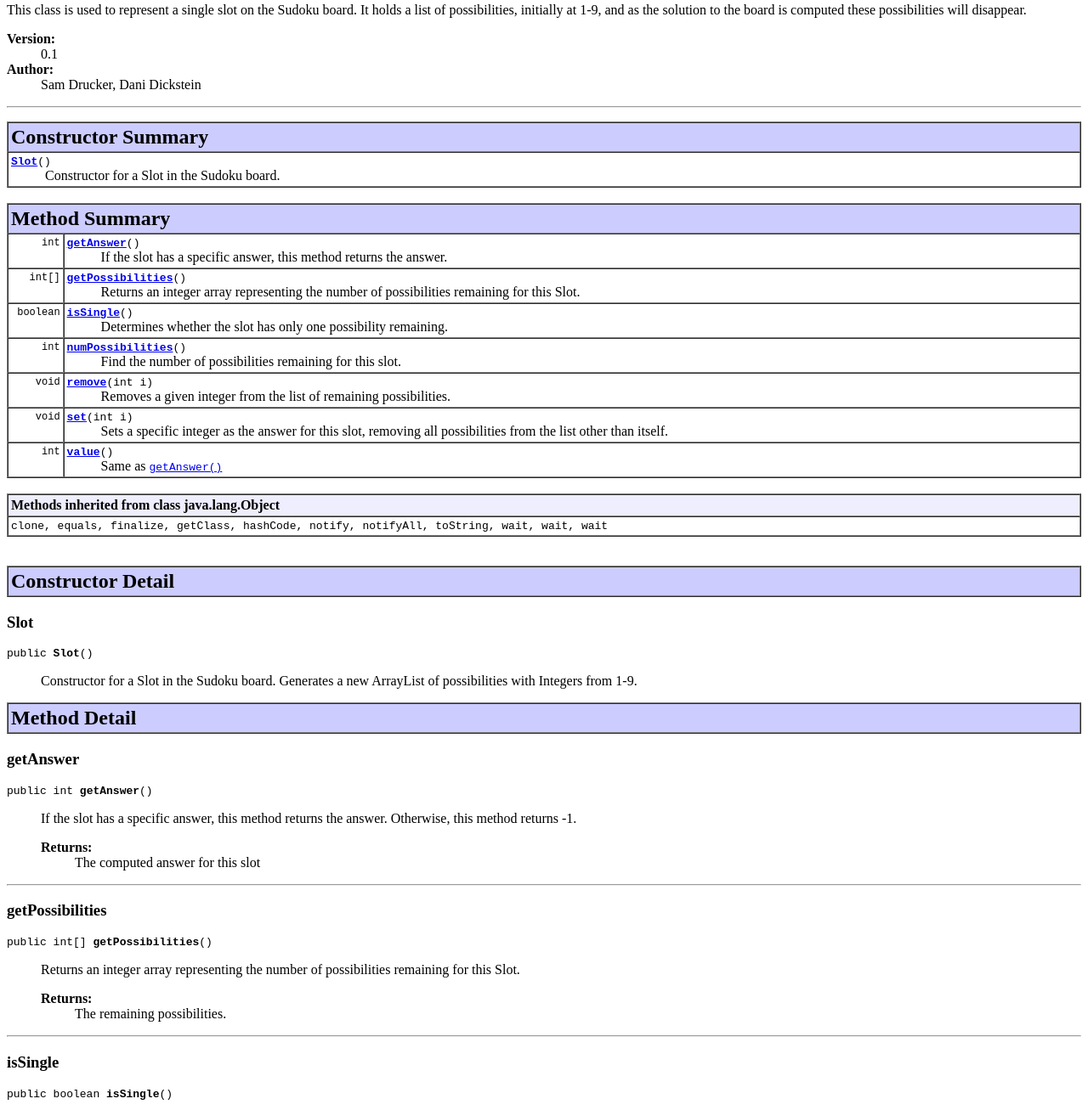
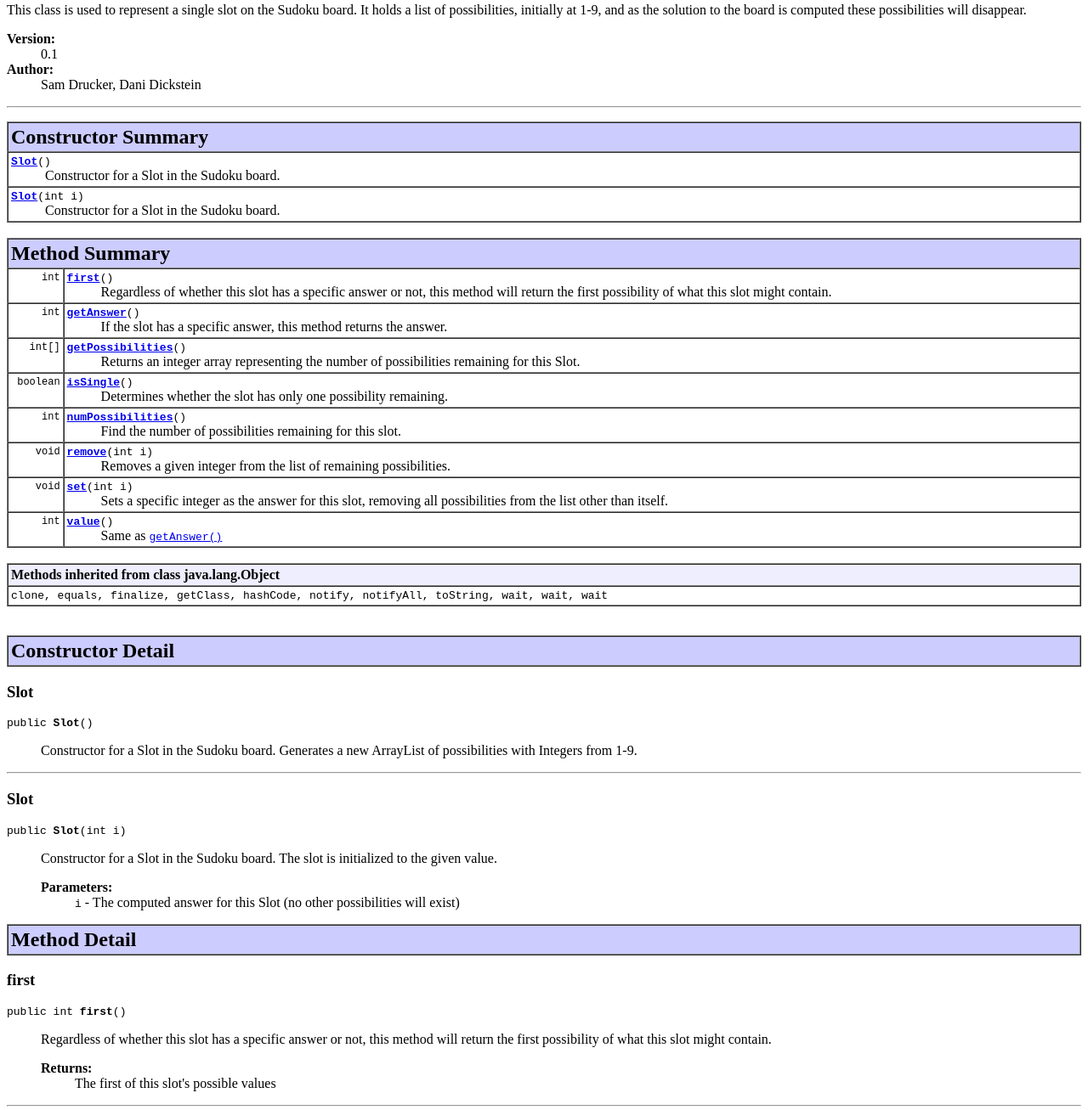
Before and after one commit to sdrucker/SudokuSolver, a plain HTML site: page doc/Slot.html in a window 1280 px wide. Shown: the part 194-1501 px from the top of the page at 85% size. Drawn offline with Linux system fonts and the light colour scheme.

Commit message:
fix the bugs

```diff
--- a/doc/Slot.html
+++ b/doc/Slot.html
@@ -2,8 +2,7 @@
 <!--NewPage-->
 <HTML>
 <HEAD>
-<!-- Generated by javadoc (build 1.6.0_17) on Thu Aug 11 10:37:30 EDT 2011 -->
-<META http-equiv="Content-Type" content="text/html; charset=MacRoman">
+<!-- Generated by javadoc (build 1.6.0_24) on Thu Aug 11 20:45:02 EDT 2011 -->
 <TITLE>
 Slot
 </TITLE>
@@ -72,6 +71,12 @@ This class is used to represent a single slot on the Sudoku board.
 <BR>
 &nbsp;&nbsp;&nbsp;&nbsp;&nbsp;&nbsp;&nbsp;&nbsp;&nbsp;&nbsp;Constructor for a Slot in the Sudoku board.</TD>
 </TR>
+<TR BGCOLOR="white" CLASS="TableRowColor">
+<TD><CODE><B><A HREF="Slot.html#Slot(int)">Slot</A></B>(int&nbsp;i)</CODE>
+
+<BR>
+&nbsp;&nbsp;&nbsp;&nbsp;&nbsp;&nbsp;&nbsp;&nbsp;&nbsp;&nbsp;Constructor for a Slot in the Sudoku board.</TD>
+</TR>
 </TABLE>
 &nbsp;
 <!-- ========== METHOD SUMMARY =========== -->
@@ -81,6 +86,15 @@ This class is used to represent a single slot on the Sudoku board.
 <TR BGCOLOR="#CCCCFF" CLASS="TableHeadingColor">
 <TH ALIGN="left" COLSPAN="2"><FONT SIZE="+2">
 <B>Method Summary</B></FONT></TH>
+</TR>
+<TR BGCOLOR="white" CLASS="TableRowColor">
+<TD ALIGN="right" VALIGN="top" WIDTH="1%"><FONT SIZE="-1">
+<CODE>&nbsp;int</CODE></FONT></TD>
+<TD><CODE><B><A HREF="Slot.html#first()">first</A></B>()</CODE>
+
+<BR>
+&nbsp;&nbsp;&nbsp;&nbsp;&nbsp;&nbsp;&nbsp;&nbsp;&nbsp;&nbsp;Regardless of whether this slot has a specific answer or not, this method will
+ return the first possibility of what this slot might contain.</TD>
 </TR>
 <TR BGCOLOR="white" CLASS="TableRowColor">
 <TD ALIGN="right" VALIGN="top" WIDTH="1%"><FONT SIZE="-1">
@@ -171,6 +185,18 @@ public <B>Slot</B>()</PRE>
  possibilities with Integers from 1-9.
 <P>
 </DL>
+<HR>
+
+<A NAME="Slot(int)"><!-- --></A><H3>
+Slot</H3>
+<PRE>
+public <B>Slot</B>(int&nbsp;i)</PRE>
+<DL>
+<DD>Constructor for a Slot in the Sudoku board.  The slot is initialized to the given value.
+<P>
+<DL>
+<DT><B>Parameters:</B><DD><CODE>i</CODE> - The computed answer for this Slot (no other possibilities will exist)</DL>
+</DL>
 
 <!-- ============ METHOD DETAIL ========== -->
 
@@ -181,6 +207,21 @@ public <B>Slot</B>()</PRE>
 <B>Method Detail</B></FONT></TH>
 </TR>
 </TABLE>
+
+<A NAME="first()"><!-- --></A><H3>
+first</H3>
+<PRE>
+public int <B>first</B>()</PRE>
+<DL>
+<DD>Regardless of whether this slot has a specific answer or not, this method will
+ return the first possibility of what this slot might contain.
+<P>
+<DD><DL>
+
+<DT><B>Returns:</B><DD>The first of this slot's possible values</DL>
+</DD>
+</DL>
+<HR>
 
 <A NAME="getAnswer()"><!-- --></A><H3>
 getAnswer</H3>
```
Also changed, not shown: doc/allclasses-frame.html (+2 -2 lines), doc/allclasses-noframe.html (+2 -2 lines), doc/constant-values.html (+1 -1 lines), doc/index.html (+3 -3 lines), doc/package-frame.html (+2 -2 lines), doc/package-summary.html (+3 -3 lines), doc/logfile.txt, 4 other files.
